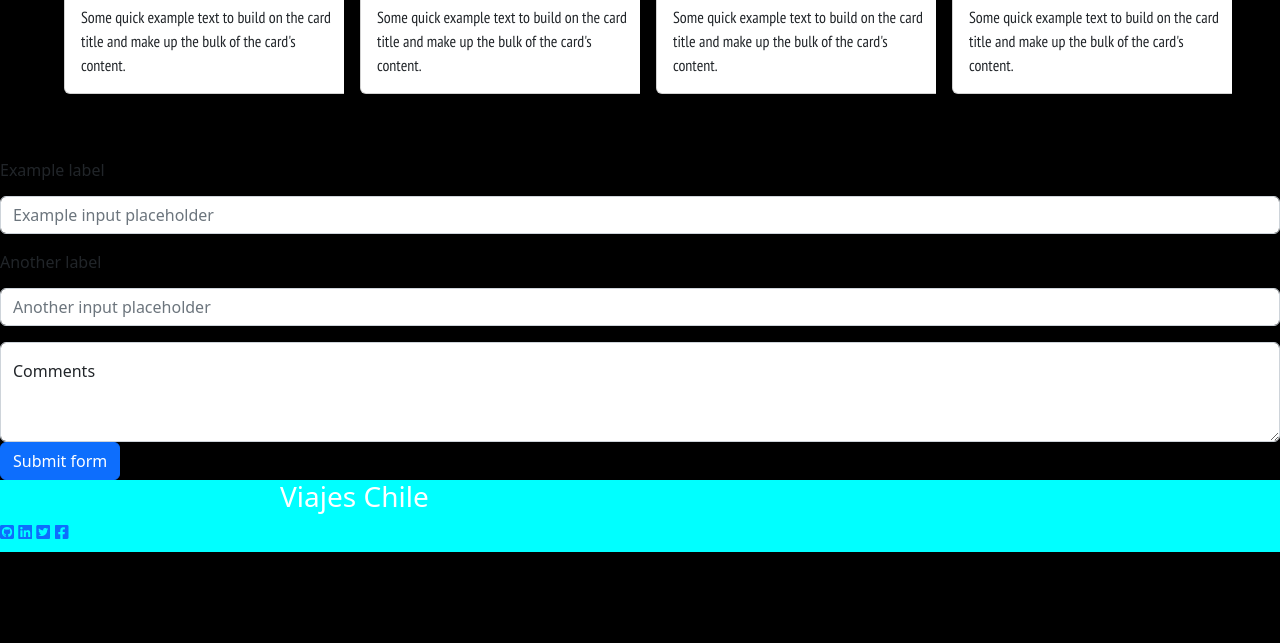
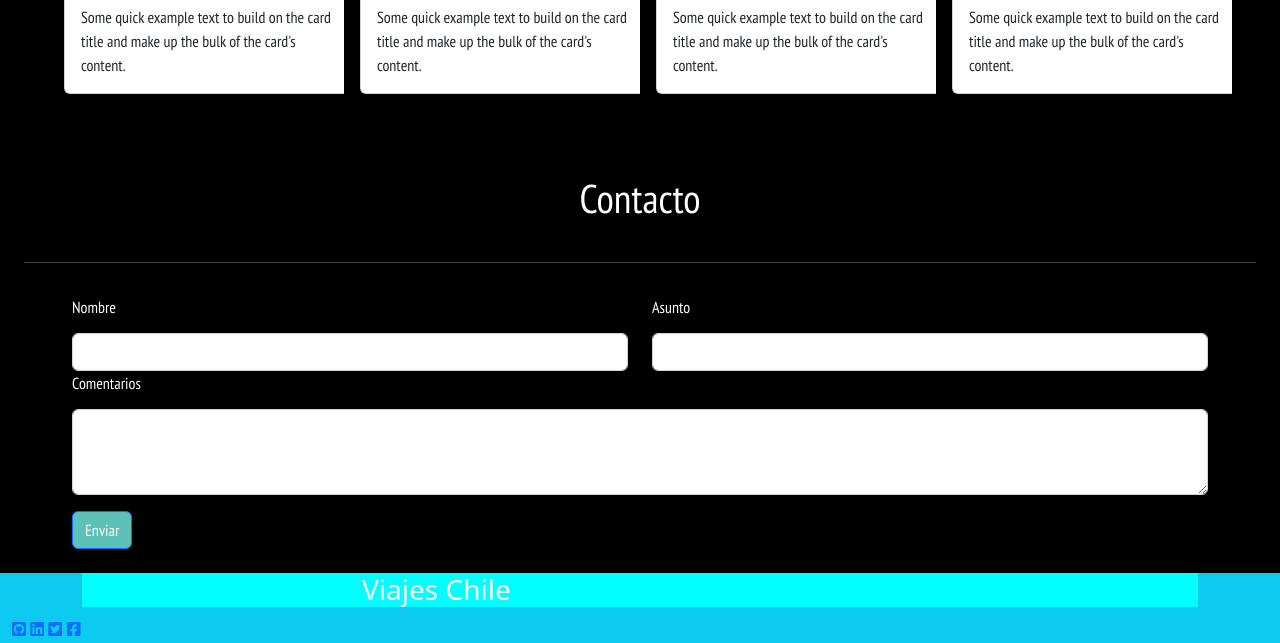
Before and after one commit to Anitadonoso/prueba_viajeschile, a plain HTML site: page index.html in a window 1280 px wide. Shown: the part 1836-2479 px from the top of the page. Before the commit the page ends 2388 px from the top, so only its background shows below. Drawn offline with nearby package versions, Linux system fonts and the light colour scheme.

Commit message:
cambio formulario de contacto html y css

```diff
--- a/assets/css/style.css
+++ b/assets/css/style.css
@@ -74,10 +74,21 @@
 .card-text{
     font-family: 'PT Sans Narrow', sans-serif;
 }
+/* Contacto*/
+#contacto{
+font-family: 'PT Sans Narrow', sans-serif;
+color: #ffff;
+}
+.contactotitulo{
+    text-align: center;
+    overflow: hidden;
+}
+#btn-contactar{
+    color: #ffff;
+    background-color:#5dc1b9 ;
+}
 /* Footer*/
-.footer{
-    background-color: aqua;
-}
+
 .títulofooter{
     background-color: aqua;
     overflow: hidden;
@@ -85,5 +96,5 @@
     color: #ffff;
 }
 .íconosfooter{
-    display: inline-block;
+
 }
--- a/index.html
+++ b/index.html
@@ -172,36 +172,57 @@
     </div>
     <!--Final Destacados-->
     <!--Contacto-->
-    <div>
-        <div class="mb-3">
-            <label for="formGroupExampleInput" class="form-label">Example label</label>
-            <input type="text" class="form-control" id="formGroupExampleInput" placeholder="Example input placeholder">
+</section>
+<section id="contacto" class="m-4 pt-3">
+    <div class="row gy-3 gx-5">
+        <div class="col-md-12">
+            <h1 class="contactotitulo">Contacto</h1>
         </div>
-        <div class="mb-3">
-            <label for="formGroupExampleInput2" class="form-label">Another label</label>
-            <input type="text" class="form-control" id="formGroupExampleInput2" placeholder="Another input placeholder">
+        <div class="col-md-12">
+            <hr class="border-dark-success-1">
         </div>
-        <div class="form-floating">
-            <textarea class="form-control" placeholder="Leave a comment here" id="floatingTextarea2"
-                style="height: 100px"></textarea>
-            <label for="floatingTextarea2">Comments</label>
-            <div class="col-12">
-                <button class="btn btn-primary" type="submit">Submit form</button>
+        <div class="col-md-12">
+            <div class="row ps-5 pe-5 text-start">
+                <div class="col-12 col-sm-12 col-md-6">
+                    <label for="nombrecampo" class="form-label">Nombre</label>
+                    <input type="text" class="form-control" id="nombrecampo">
+                </div>
+                <div class="col-12 col-sm-12 col-md-6">
+                    <label for="asuntocampo" class="form-label">Asunto</label>
+                    <input type="text" class="form-control" id="asuntocampo">
+                </div>
+                <div class="col-12 col-sm-12 col-md-12">
+                    <label for="comentarioscampo" class="form-label">Comentarios</label>
+                    <textarea class="form-control" id="comentarioscampo" rows="3"></textarea>
+                </div>
+                <div class="col-12 col-sm-12 col-md-3">
+                    <button id="btn-contactar" name="btn-contactar"
+                        class="btn btn-primary bg-dark-success-1 mt-3" type="submit">
+                        Enviar
+                    </button>
+                </div>
             </div>
         </div>
     </div>
+</section>
     <!--Final Contacto-->
-    <!--Footer-->
-    <footer class="footer">
-        <h3 class="títulofooter">Viajes Chile</h3>
-        <div class="íconosfooter">
+    <!--Footer -->
+    <footer id="footer" class="container-fluid d-md-block bg-info sección-footer">
+        <div class="container">
+            <div class="row">
+            </div class="col-lg-4 hidden-xs">
+            <h3 class="títulofooter">Viajes Chile</h3>
+        </div>
+        <div class="col-lg-8 pt-1 íconosfooter bg-info text-white">
             <a href="https://github.com/" target="_blank"><i class="fa-brands fa-square-github"></i></a>
             <a href="https://cl.linkedin.com/" target="_blank"><i class="fa-brands fa-linkedin"></i></a>
             <a href="https://twitter.com/?lang=es" target="_blank"><i class="fa-brands fa-square-twitter"></i></a>
             <a href="https://web.facebook.com/?_rdc=1&_rdr" target="_blank"><i
-                class="fa-brands fa-square-facebook"></i></a>
+                    class="fa-brands fa-square-facebook"></i></a>
         </div>
     </footer>
+
+
     <!--Final Footer-->
     <!--CDN Boostrap-->
     <script src="https://cdn.jsdelivr.net/npm/bootstrap@5.2.0/dist/js/bootstrap.min.js"
```
